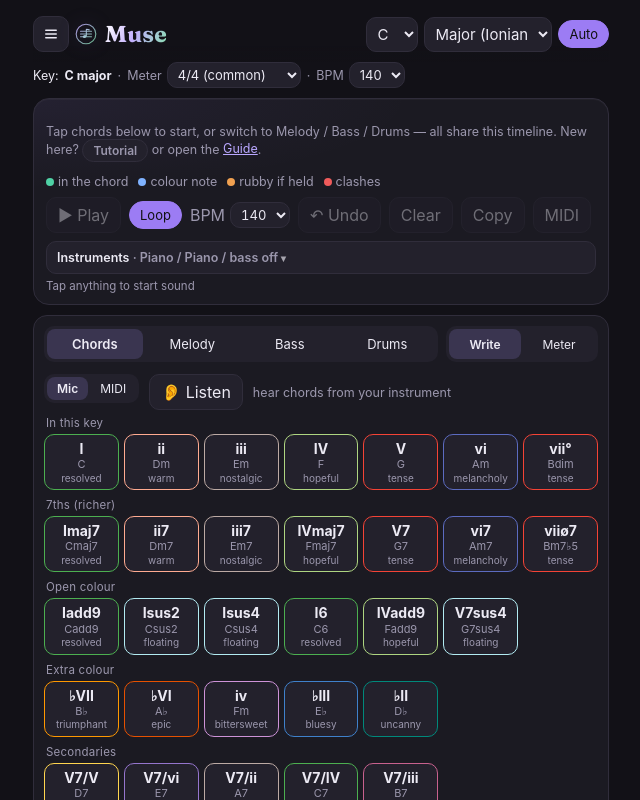
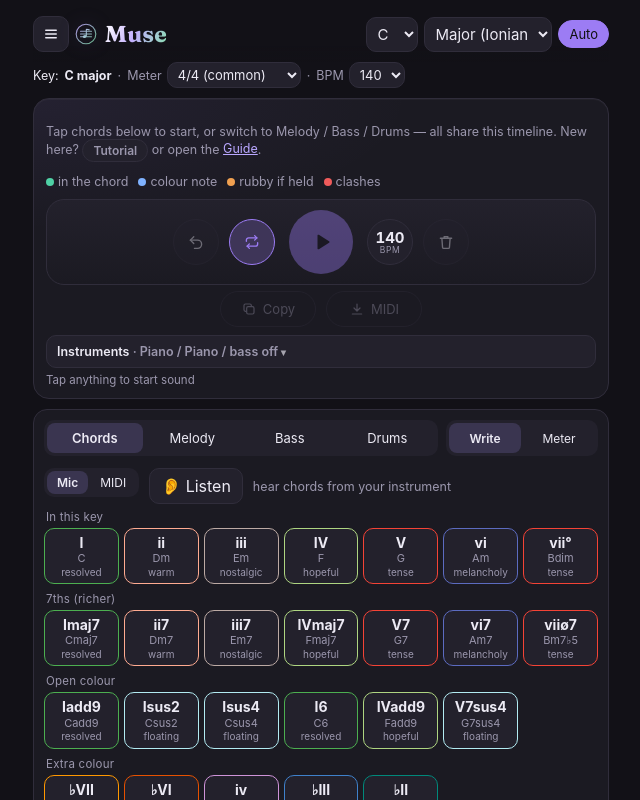
Before and after one commit to nmpy7knjd8-code/muse, a React (Vite) app: page / in a window 1280 px wide. Shown: the top 800 px of the page, without its empty margins (319-959 px from the left). Built offline with nearby package versions, Linux system fonts and the light colour scheme.

Commit message:
Player: symmetric transport with SVG icons, prominent play, consistent states

```diff
--- a/src/styles.css
+++ b/src/styles.css
@@ -1515,3 +1515,61 @@ button.rec { background: #c62828; border-color: #c62828; color: #fff; }
 .drum-voice-tune {
   font-size: 9px; color: #6fb0a8; font-weight: 600; letter-spacing: 0.02em;
 }
+
+/* ===== Player transport (symmetric) ===== */
+.transport {
+  display: grid; grid-template-columns: 1fr auto 1fr; align-items: center; gap: 14px;
+  margin: 10px 0 6px; padding: 10px 12px;
+  background: linear-gradient(180deg, var(--panel2), var(--panel));
+  border: 1px solid var(--line); border-radius: 18px;
+}
+.transport-side { display: flex; gap: 10px; align-items: center; }
+.transport-left { justify-content: flex-end; }
+.transport-right { justify-content: flex-start; }
+.t-icon { display: block; flex: none; }
+.t-btn, .t-play, .t-mini, .t-chip {
+  display: inline-flex; align-items: center; justify-content: center;
+  padding: 0; line-height: 1; color: var(--text);
+  transition: background .15s, border-color .15s, color .15s, transform .08s, box-shadow .15s;
+}
+.t-btn {
+  width: 46px; height: 46px; border-radius: 50%;
+  background: var(--panel2); border: 1px solid var(--line);
+}
+.t-btn:hover:not(:disabled) { border-color: #4a4560; background: #2b2836; }
+.t-btn.on { background: color-mix(in srgb, var(--accent) 22%, var(--panel2)); border-color: var(--accent); color: var(--accent); }
+.t-play {
+  width: 64px; height: 64px; border-radius: 50%;
+  background: var(--accent); border: none; color: #15121f;
+  box-shadow: 0 4px 18px color-mix(in srgb, var(--accent) 40%, transparent);
+}
+.t-play:hover:not(:disabled) { filter: brightness(1.08); }
+.t-play.playing { background: var(--text); box-shadow: 0 4px 18px rgba(236,234,244,.22); }
+.t-btn:active:not(:disabled), .t-play:active:not(:disabled), .t-mini:active:not(:disabled), .t-chip:active:not(:disabled) { transform: scale(.94); }
+.t-btn:disabled, .t-play:disabled, .t-mini:disabled, .t-chip:disabled { opacity: .38; cursor: default; box-shadow: none; }
+.t-btn:focus-visible, .t-play:focus-visible, .t-mini:focus-visible, .t-chip:focus-visible, .t-bpm:focus-within {
+  outline: 2px solid var(--accent); outline-offset: 2px;
+}
+/* Tempo: same circle, number stacked over a tiny unit */
+.t-bpm { position: relative; flex-direction: column; gap: 1px; cursor: pointer; }
+.t-bpm select {
+  appearance: none; -webkit-appearance: none; background: transparent; border: 0; padding: 0;
+  width: 100%; text-align: center; text-align-last: center; color: var(--text);
+  font-size: 15px; font-weight: 700; font-variant-numeric: tabular-nums; line-height: 1; cursor: pointer;
+}
+.t-bpm select:focus { outline: none; }
+.t-bpm-unit { font-size: 8.5px; letter-spacing: .08em; color: var(--muted); pointer-events: none; }
+.transport-export { display: flex; justify-content: center; gap: 10px; margin-bottom: 8px; }
+.t-chip {
+  gap: 6px; min-width: 96px; height: 36px; padding: 0 14px; border-radius: 999px;
+  font-size: 13px; color: var(--muted); background: transparent; border: 1px solid var(--line);
+}
+.t-chip:hover:not(:disabled) { color: var(--text); border-color: #4a4560; }
+/* Small play buttons on cards / path rows */
+.t-mini {
+  width: 36px; height: 36px; min-width: 36px; border-radius: 50%;
+  background: var(--panel2); border: 1px solid var(--line); color: var(--accent);
+}
+.t-mini:hover:not(:disabled) { background: color-mix(in srgb, var(--accent) 18%, var(--panel2)); border-color: var(--accent); }
+@media (pointer: coarse) { .t-mini { width: 44px; height: 44px; min-width: 44px; } }
+@media (max-width: 360px) { .transport { gap: 8px; padding: 8px; } .transport-side { gap: 6px; } }
--- a/src/ui/App.tsx
+++ b/src/ui/App.tsx
@@ -38,7 +38,7 @@ import { DrumPad } from './DrumPad';
 import { TutorialModal } from './TutorialModal';
 import { listenErrorMessage, startListening, type ListenSession, type ListenStatus } from './listen';
 import { midiErrorMessage, midiSupported, startMidiInput } from './midiInput';
-import { BackIcon, BrandMark, CloseIcon, LockIcon, MenuIcon, ReharmIcon } from './icons';
+import { BackIcon, BrandMark, CloseIcon, CopyIcon, DownloadIcon, LockIcon, LoopIcon, MenuIcon, PlayIcon, ReharmIcon, StopIcon, TrashIcon, UndoIcon } from './icons';
 
 type Tab = 'chords' | 'melody' | 'bass' | 'drums';
 type InputPane = 'write' | 'meter';
@@ -1374,7 +1374,7 @@ function Composer({ data }: { data: LoadedData }) {
               )}
             </div>
             <div className="card-actions">
-              <button aria-label="Play" onClick={(e) => { e.stopPropagation(); setSelectedId(s.id); if (isChord) playMove(s as ChordSuggestion); else playNoteMove(s as NoteSuggestion); }}>▶</button>
+              <button aria-label="Play" className="t-mini" onClick={(e) => { e.stopPropagation(); setSelectedId(s.id); if (isChord) playMove(s as ChordSuggestion); else playNoteMove(s as NoteSuggestion); }}><PlayIcon size={14} /></button>
               <button aria-label="Add" className="add" onClick={(e) => { e.stopPropagation(); if (isChord) addChord((s as ChordSuggestion).chord); else if (tab === 'bass') addBass((s as NoteSuggestion).midi); else addNote((s as NoteSuggestion).midi); }}>＋</button>
             </div>
           </div>
@@ -1893,21 +1893,35 @@ function Composer({ data }: { data: LoadedData }) {
             )}
           </div>
         )}
-        <div className="row gap play-row">
-          <button onClick={togglePlay} disabled={!slots.length} aria-pressed={!!transport}>
-            {transport ? '■ Stop' : '▶ Play'}
+        <div className="transport" role="group" aria-label="Player">
+          <div className="transport-side transport-left">
+            <button type="button" className="t-btn" onClick={undo} disabled={!history.length} aria-label="Undo" title="Undo">
+              <UndoIcon />
             </button>
             <button
               type="button"
-            className={'pill' + (loopPlay ? ' on' : '')}
+              className={'t-btn' + (loopPlay ? ' on' : '')}
               aria-pressed={loopPlay}
+              aria-label="Loop"
               title={loopPlay ? 'Loop on — Play repeats until you stop' : 'Loop off — Play stops at the end'}
               onClick={() => chooseLoop(!loopPlay)}
             >
-            Loop
-          </button>
-          <label className="meter-pick bpm-inline">
-            <span className="muted">BPM</span>
+              <LoopIcon />
+            </button>
+          </div>
+          <button
+            type="button"
+            className={'t-play' + (transport ? ' playing' : '')}
+            onClick={togglePlay}
+            disabled={!slots.length}
+            aria-pressed={!!transport}
+            aria-label={transport ? 'Stop' : 'Play'}
+            title={transport ? 'Stop' : 'Play'}
+          >
+            {transport ? <StopIcon size={22} /> : <PlayIcon size={24} />}
+          </button>
+          <div className="transport-side transport-right">
+            <label className="t-btn t-bpm" title="Playback tempo">
               <select
                 aria-label="Playback tempo"
                 value={bpm}
@@ -1920,11 +1934,16 @@ function Composer({ data }: { data: LoadedData }) {
                   <option key={b} value={b}>{b}</option>
                 ))}
               </select>
+              <span className="t-bpm-unit" aria-hidden>BPM</span>
             </label>
-          <button onClick={undo} disabled={!history.length}>↶ Undo</button>
-          <button onClick={clearAll} disabled={!slots.length}>Clear</button>
-          <button onClick={copyText} disabled={!slots.length}>Copy</button>
-          <button onClick={downloadMidi} disabled={!slots.length}>MIDI</button>
+            <button type="button" className="t-btn" onClick={clearAll} disabled={!slots.length} aria-label="Clear" title="Clear">
+              <TrashIcon />
+            </button>
+          </div>
+        </div>
+        <div className="transport-export">
+          <button type="button" className="t-chip" onClick={copyText} disabled={!slots.length}><CopyIcon /> Copy</button>
+          <button type="button" className="t-chip" onClick={downloadMidi} disabled={!slots.length}><DownloadIcon /> MIDI</button>
         </div>
         {slots.length === 0 ? (
           <details className="instr-collapsed">
@@ -2382,7 +2401,7 @@ function Composer({ data }: { data: LoadedData }) {
                     {p.why && <div className="path-why">{p.why}</div>}
                   </div>
                   <div className="path-actions">
-                    <button type="button" aria-label="Hear this progression" onClick={() => playChordPath(p)}>▶</button>
+                    <button type="button" aria-label="Hear this progression" className="t-mini" onClick={() => playChordPath(p)}><PlayIcon size={14} /></button>
                     <button type="button" className="add" aria-label="Add this progression" onClick={() => addChordPath(p)}>＋</button>
                   </div>
                 </div>
@@ -2393,7 +2412,7 @@ function Composer({ data }: { data: LoadedData }) {
                     {p.why && <div className="path-why">{p.why}</div>}
                   </div>
                   <div className="path-actions">
-                    <button type="button" aria-label={tab === 'bass' ? 'Hear this bass run' : 'Hear this melody run'} onClick={() => playNotePath(p)}>▶</button>
+                    <button type="button" aria-label={tab === 'bass' ? 'Hear this bass run' : 'Hear this melody run'} className="t-mini" onClick={() => playNotePath(p)}><PlayIcon size={14} /></button>
                     <button type="button" className="add" aria-label={tab === 'bass' ? 'Add this bass run' : 'Add this melody run'} onClick={() => addNotePath(p)}>＋</button>
                   </div>
                 </div>
--- a/src/ui/icons.tsx
+++ b/src/ui/icons.tsx
@@ -81,3 +81,66 @@ export function BrandMark({ className }: IconProps) {
     </svg>
   );
 }
+
+/* ---- Transport icons: optically centered in a 24×24 box ---- */
+const tIcon = (cls?: string) => 'ui-icon t-icon' + (cls ? ` ${cls}` : '');
+
+export function PlayIcon({ className, size = 18 }: IconProps & { size?: number }) {
+  // Triangle centroid nudged right so it reads centered in a circle.
+  return (
+    <svg className={tIcon(className)} viewBox="0 0 24 24" width={size} height={size} aria-hidden focusable="false">
+      <path d="M8.5 5.6v12.8a.9.9 0 0 0 1.37.77l10.2-6.4a.9.9 0 0 0 0-1.54L9.87 4.83A.9.9 0 0 0 8.5 5.6z" fill="currentColor" />
+    </svg>
+  );
+}
+
+export function StopIcon({ className, size = 18 }: IconProps & { size?: number }) {
+  return (
+    <svg className={tIcon(className)} viewBox="0 0 24 24" width={size} height={size} aria-hidden focusable="false">
+      <rect x="6.5" y="6.5" width="11" height="11" rx="2" fill="currentColor" />
+    </svg>
+  );
+}
+
+export function LoopIcon({ className }: IconProps) {
+  return (
+    <svg className={tIcon(className)} viewBox="0 0 24 24" width="18" height="18" aria-hidden focusable="false">
+      <path d="M4.5 11V9.5a3 3 0 0 1 3-3h11M19.5 13v1.5a3 3 0 0 1-3 3h-11" fill="none" stroke="currentColor" strokeWidth="1.8" strokeLinecap="round" />
+      <path d="M15.5 3.5l3 3-3 3M8.5 20.5l-3-3 3-3" fill="none" stroke="currentColor" strokeWidth="1.8" strokeLinecap="round" strokeLinejoin="round" />
+    </svg>
+  );
+}
+
+export function UndoIcon({ className }: IconProps) {
+  return (
+    <svg className={tIcon(className)} viewBox="0 0 24 24" width="18" height="18" aria-hidden focusable="false">
+      <path d="M9 14L4.5 9.5 9 5" fill="none" stroke="currentColor" strokeWidth="1.8" strokeLinecap="round" strokeLinejoin="round" />
+      <path d="M4.5 9.5h9.5a5.5 5.5 0 0 1 0 11H10" fill="none" stroke="currentColor" strokeWidth="1.8" strokeLinecap="round" />
+    </svg>
+  );
+}
+
+export function TrashIcon({ className }: IconProps) {
+  return (
+    <svg className={tIcon(className)} viewBox="0 0 24 24" width="18" height="18" aria-hidden focusable="false">
+      <path d="M4.5 7h15M9.5 7V4.8h5V7M6.5 7l.9 12.2a1.5 1.5 0 0 0 1.5 1.3h6.2a1.5 1.5 0 0 0 1.5-1.3L17.5 7" fill="none" stroke="currentColor" strokeWidth="1.8" strokeLinecap="round" strokeLinejoin="round" />
+    </svg>
+  );
+}
+
+export function CopyIcon({ className }: IconProps) {
+  return (
+    <svg className={tIcon(className)} viewBox="0 0 24 24" width="16" height="16" aria-hidden focusable="false">
+      <rect x="8.5" y="8.5" width="11" height="11" rx="2.2" fill="none" stroke="currentColor" strokeWidth="1.8" />
+      <path d="M15.5 8.5V6.7a2.2 2.2 0 0 0-2.2-2.2H6.7a2.2 2.2 0 0 0-2.2 2.2v6.6a2.2 2.2 0 0 0 2.2 2.2h1.8" fill="none" stroke="currentColor" strokeWidth="1.8" />
+    </svg>
+  );
+}
+
+export function DownloadIcon({ className }: IconProps) {
+  return (
+    <svg className={tIcon(className)} viewBox="0 0 24 24" width="16" height="16" aria-hidden focusable="false">
+      <path d="M12 4.5v10M7.5 10.5l4.5 4.5 4.5-4.5M5 19.5h14" fill="none" stroke="currentColor" strokeWidth="1.8" strokeLinecap="round" strokeLinejoin="round" />
+    </svg>
+  );
+}
```
Lines whose indentation alone changed are shown as unchanged.
